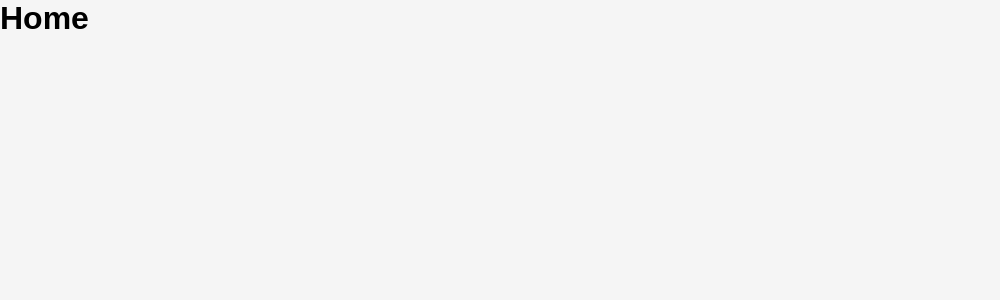
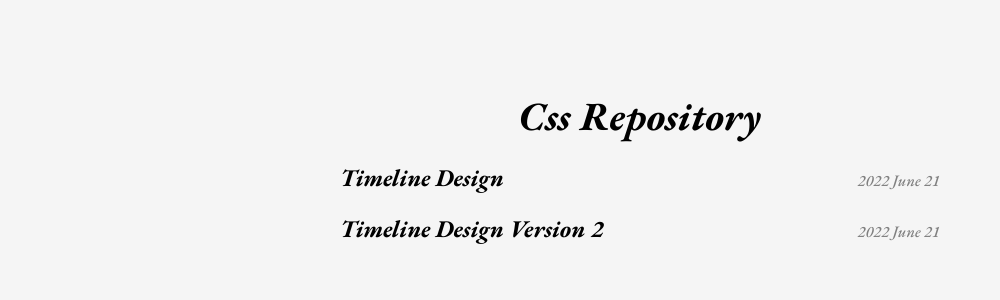
Before and after one commit to atakanteko/css-work-repo, a React (Create React App) app: page / in a window 1280 px wide. Shown: the top 300 px of the page, without its empty margins (0-1000 px from the left). Built offline with nearby package versions, Linux system fonts and the light colour scheme; a web font is replaced by a local one.

Commit message:
home page done

```diff
--- a/public/index.html
+++ b/public/index.html
@@ -24,7 +24,7 @@
       work correctly both with client-side routing and a non-root public URL.
       Learn how to configure a non-root public URL by running `npm run build`.
     -->
-    <title>React App</title>
+    <title>CSS Repository</title>
   </head>
   <body>
     <noscript>You need to enable JavaScript to run this app.</noscript>
--- a/src/App.css
+++ b/src/App.css
@@ -1,6 +1,6 @@
+
 body {
   background-color: #F5F5F5;
-  font-family: 'Saira Condensed', sans-serif;
 }
 
 * {
--- a/src/pages/Home.js
+++ b/src/pages/Home.js
@@ -1,9 +1,32 @@
 import React from 'react';
+
+import style from '../styles/home.module.css';
+import connection from "../utils/static/connection";
 
 const Home = () => {
     return (
-        <div>
-            <h1>Home</h1>
+        <div className={style.container}>
+            <div>
+                <h2>css repository</h2>
+            </div>
+            {
+                connection.map(item => {
+                    return (
+                        <div key={item.id} className={style.connection}>
+                            <div>
+                                <a href={item.path} target='_blank'>
+                                    {item.name}
+                                </a>
+                            </div>
+                            <div>
+                    <span>
+                        {item.date}
+                    </span>
+                            </div>
+                        </div>
+                    )
+                })
+            }
         </div>
     );
 };
--- /dev/null
+++ b/src/styles/home.module.css
@@ -0,0 +1,41 @@
+@import url('https://fonts.googleapis.com/css2?family=EB+Garamond:ital,wght@1,400;1,500;1,600;1,700;1,800&display=swap');
+
+.container {
+    font-family: 'EB Garamond', serif;
+    width: 900px;
+    margin: 90px auto;
+    display: flex;
+    flex-direction: column;
+    align-items: center;
+    justify-content: center;
+}
+
+.container h2 {
+    font-size: 2.5rem;
+    font-weight: 700;
+    margin-bottom: 20px;
+    text-transform: capitalize;
+}
+
+.container .connection {
+    width: 600px;
+    display: flex;
+    flex-direction: row;
+    justify-content: space-between;
+    align-items: baseline;
+    margin-bottom: 20px;
+}
+
+.container .connection a {
+    text-decoration: none;
+    color: black;
+    font-size: 1.5rem;
+    font-weight: 700;
+}
+
+.container .connection span {
+    text-decoration: none;
+    color: grey;
+    font-size: 1rem;
+    font-weight: 500;
+}
--- /dev/null
+++ b/src/utils/static/connection.js
@@ -0,0 +1,16 @@
+const connection = [
+    {
+        id: 1,
+        name: 'Timeline Design',
+        path: '/timeline',
+        date: '2022 June 21'
+    },
+    {
+        id: 2,
+        name: 'Timeline Design Version 2',
+        path: '/timeline-version-2',
+        date: '2022 June 21'
+    }
+]
+
+export default connection;
```
